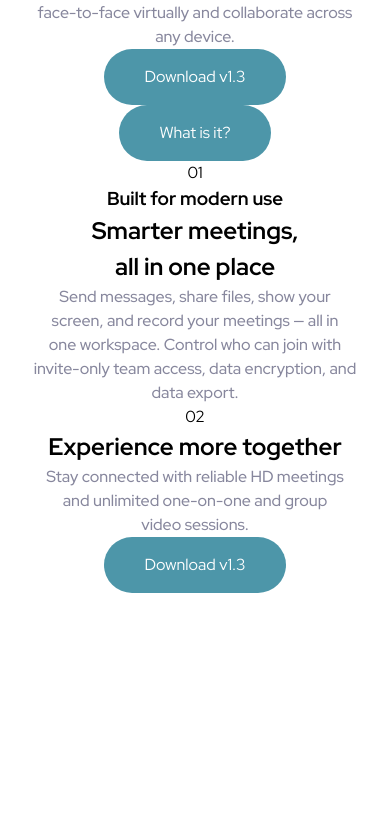
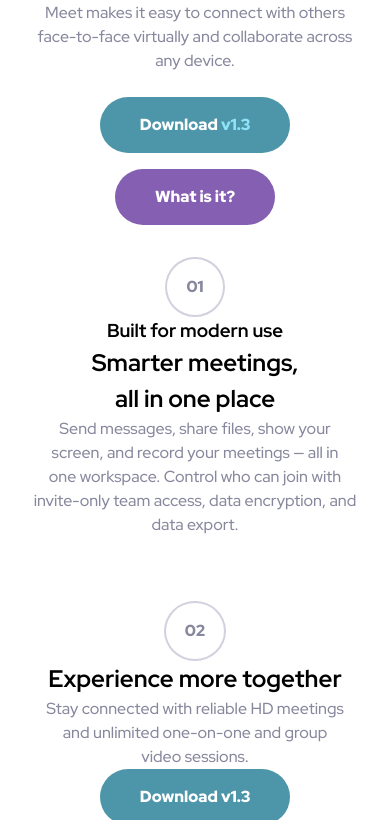
Before and after one commit to Michael-Andreas/Meet-landing-page, a plain HTML site: page index.html in a window 390 px wide. Shown: the part 449-1269 px from the top of the page. Before the commit the page ends 1106 px from the top, so only its background shows below. Drawn offline with Linux system fonts and the light colour scheme.

Commit message:
continued with css for mobile

```diff
--- a/index.html
+++ b/index.html
@@ -31,12 +31,13 @@
         collaborate across any device.
       </p>
 
-      <button>Download v1.3</button>
+      <button>Download <span>v1.3</span></button>
       <button>What is it?</button>
     </header>
     <main>
       <section>
-        01
+        <div class="vl"></div>
+        <div class="counter">01</div>
         <h3>Built for modern use</h3>
 
         <h2>Smarter meetings, all in one place</h2>
@@ -47,16 +48,16 @@
           access, data encryption, and data export.
         </p>
       </section>
+      <section>
+        <div class="counter">02</div>
+        <h2>Experience more together</h2>
+        <p>
+          Stay connected with reliable HD meetings and unlimited one-on-one and
+          group video sessions.
+        </p>
+
+        <button>Download <span>v1.3</span></button>
+      </section>
     </main>
-    <footer>
-      02
-      <h2>Experience more together</h2>
-      <p>
-        Stay connected with reliable HD meetings and unlimited one-on-one and
-        group video sessions.
-      </p>
-
-      <button>Download v1.3</button>
-    </footer>
   </body>
 </html>
--- a/styles.css
+++ b/styles.css
@@ -99,6 +99,7 @@ button {
   color: white;
   background-color: #4D96A9;
   border: none;
+  font-weight: 900;
 }
 
 header {}
@@ -128,3 +129,42 @@ p {
   font-weight: 500;
   line-height: 150%;
 }
+
+header p {
+  margin-block: 24px;
+}
+
+header button:nth-of-type(1) span {
+  color: var(--cyan-300);
+}
+
+header button:nth-of-type(2) {
+  margin-top: 16px;
+  background-color: var(--purple-600);
+}
+
+section:first-of-type {
+  padding-top: 32px;
+  padding-bottom: 64px;
+}
+
+.vl {
+  border-left: 1px solid var(--slate-300);
+  height: 100px;
+  position: absolute;
+  left: 50%;
+  margin-left: -3px;
+  top: 0;
+}
+
+section .counter {
+  color: var(--slate-600);
+  font-size: 1rem;
+  line-height: 150%;
+  font-weight: 900;
+  padding: 16px 19px;
+  border-radius: 50%;
+  border: 2px solid var(--slate-300);
+  width: min-content;
+  margin-inline: auto;
+}
```
